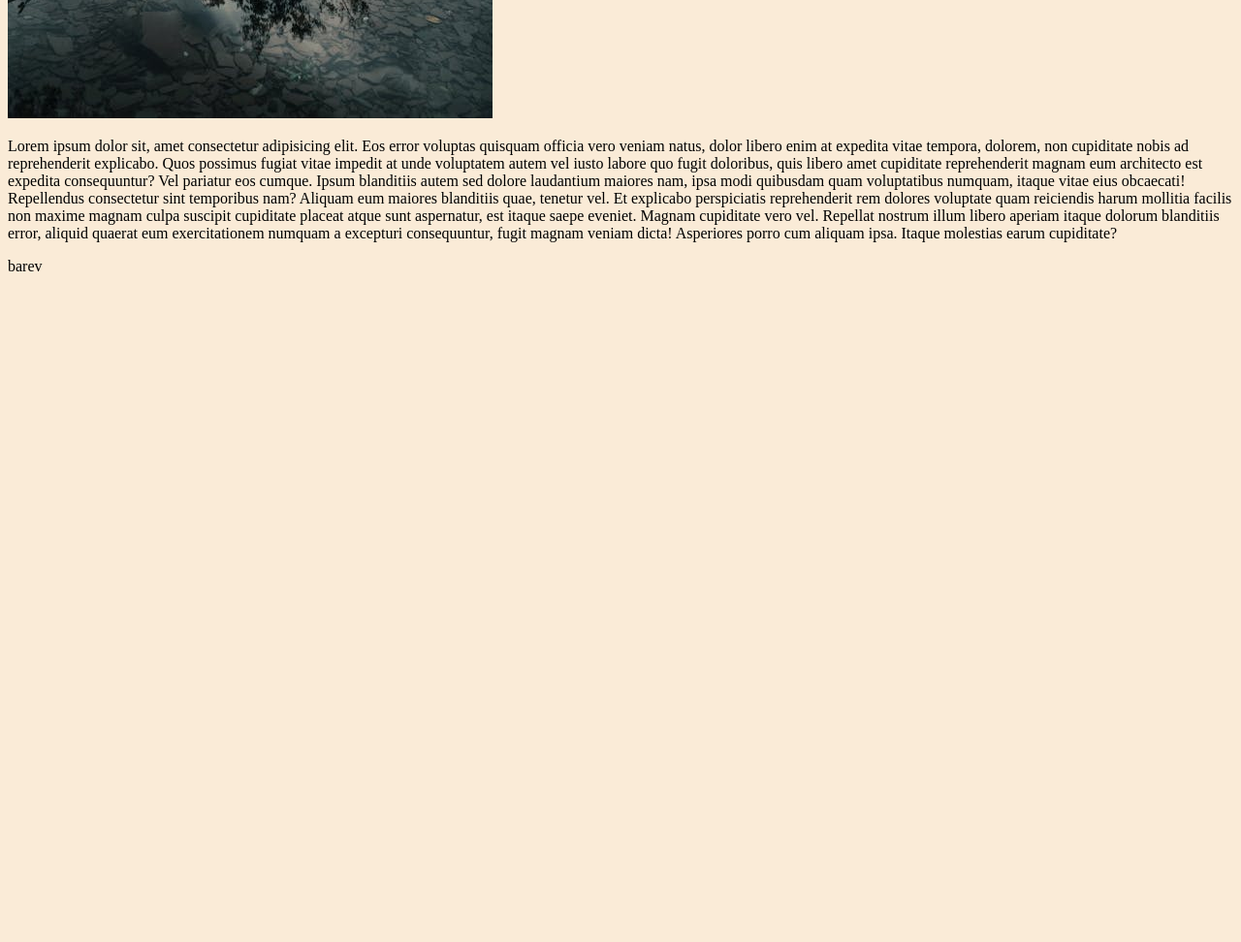
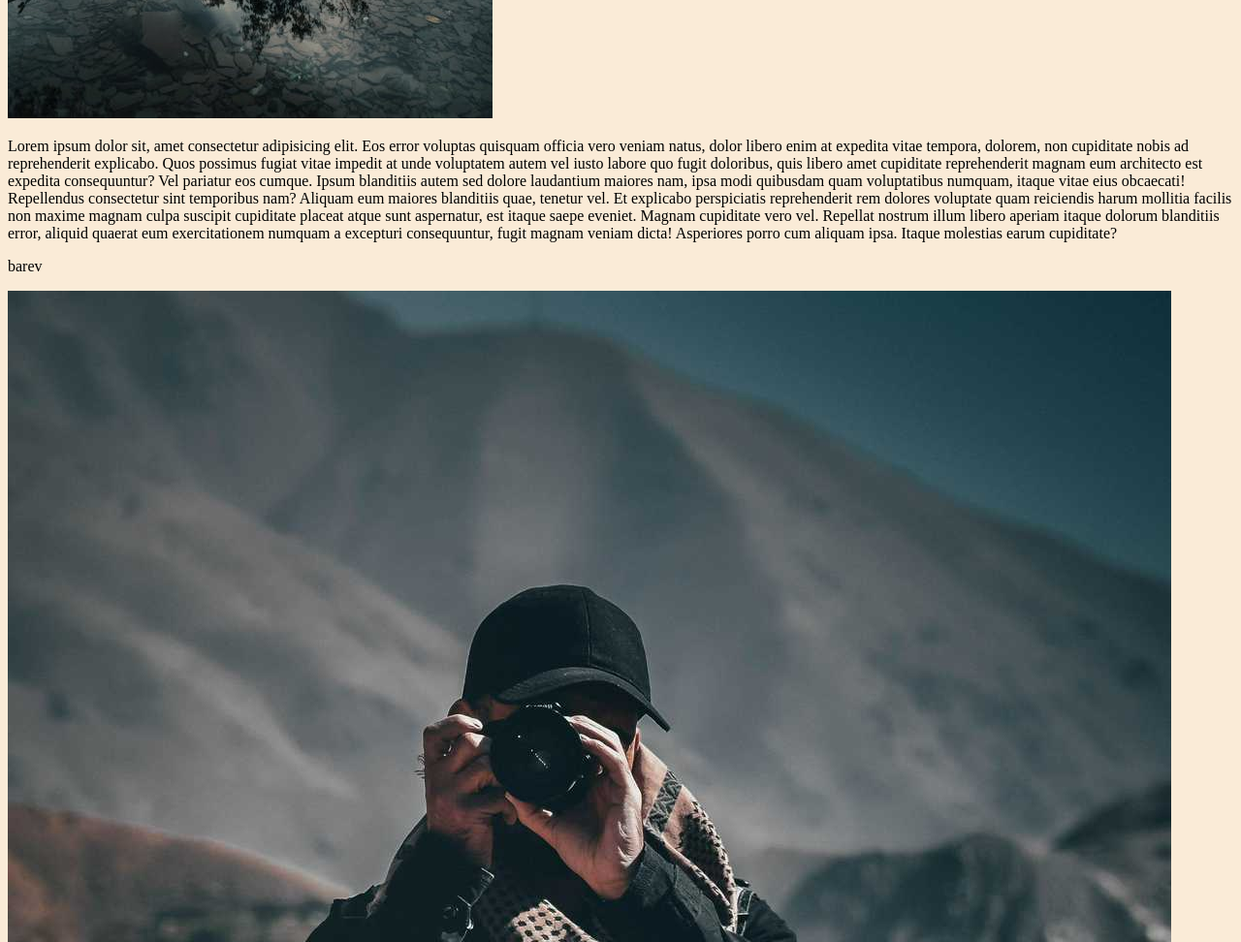
Before and after one commit to grig573/tuyn-project, a plain HTML site: page index.html in a window 1280 px wide. Shown: the part 708-1680 px from the top of the page at 97% size. Before the commit the page ends 1008 px from the top, so only its background shows below. Drawn offline with Linux system fonts and the light colour scheme.

Commit message:
mihatle nkar avelacri

```diff
--- a/index.html
+++ b/index.html
@@ -28,5 +28,6 @@
 
     </p>
     <p>barev</p>
+    <img src="./profile-picture.jpeg" alt="">
 </body>
 </html>
```
Also changed, not shown: profile-picture.jpeg (added).
